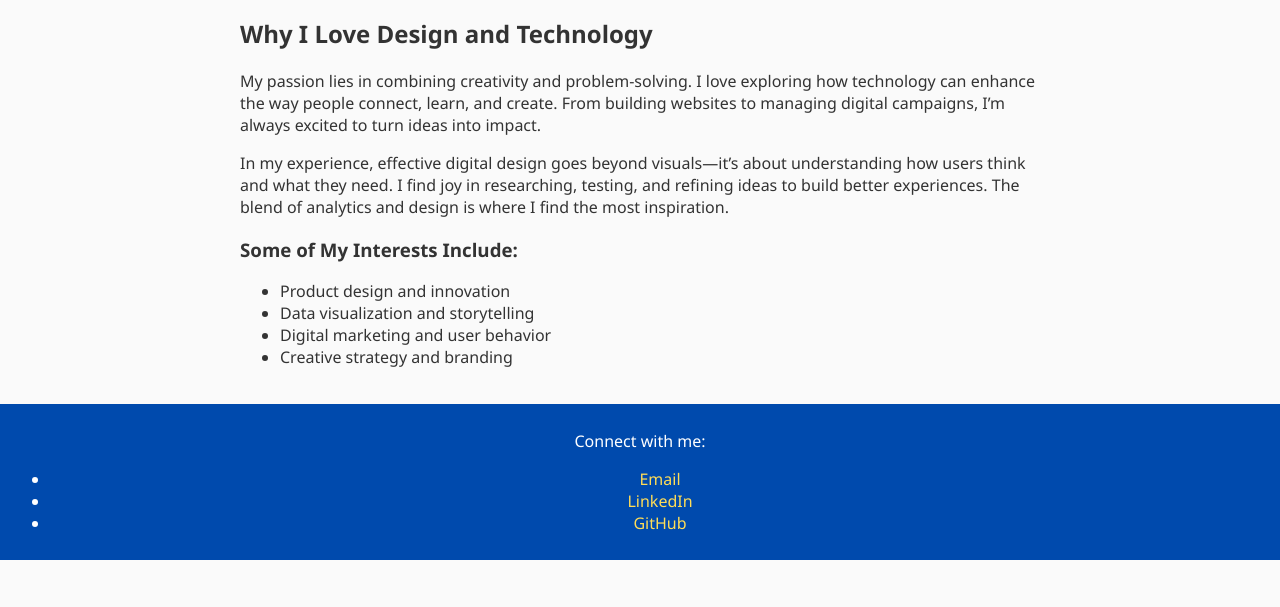
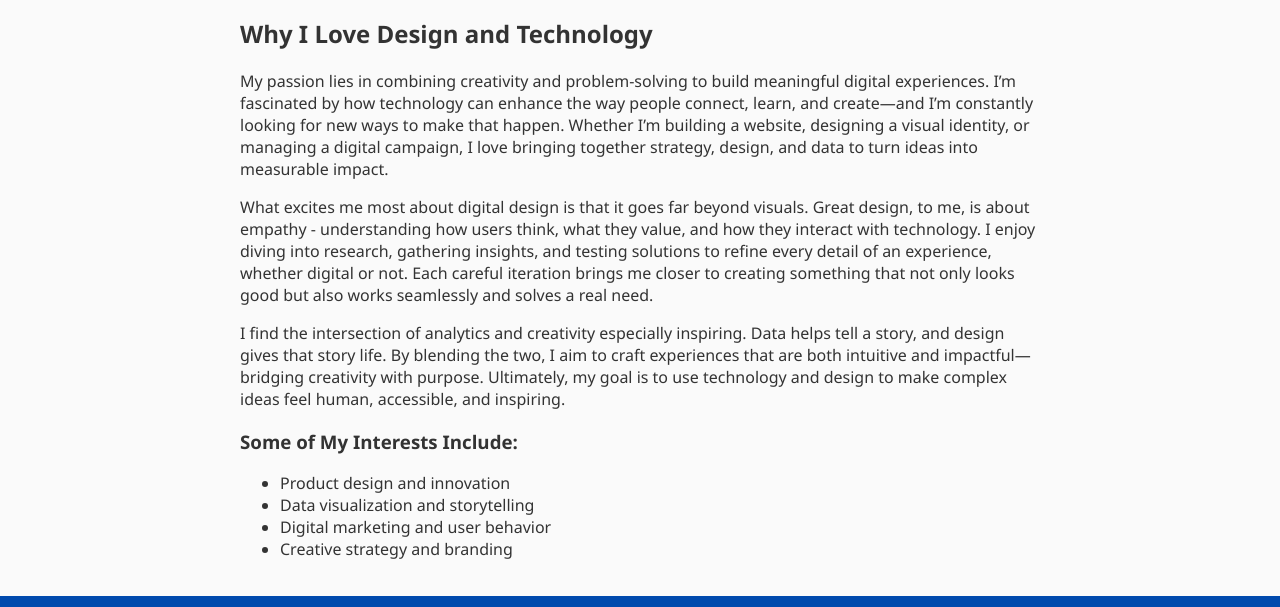
Before and after one commit to giannidiarbi/my-website, a plain HTML site: page about.html in a window 1280 px wide. Shown: the part 716-1323 px from the top of the page. Before the commit the page ends 1276 px from the top, so only its background shows below. Drawn offline with Linux system fonts and the light colour scheme.

Commit message:
Update about.html

```diff
--- a/about.html
+++ b/about.html
@@ -19,14 +19,20 @@
         <img src="https://www.itagroup.com/filesimages/Insights/Articles/FY%2019%2020/Supporting%20Imagery/DesignThinking.jpg?timestamp=1660854661319" alt="Design Thinking Diagram" class="main-img">
         <h2>Why I Love Design and Technology</h2>
         <p>
-            My passion lies in combining creativity and problem-solving.
-            I love exploring how technology can enhance the way people connect, learn, and create.
-            From building websites to managing digital campaigns, I’m always excited to turn ideas into impact.
+            My passion lies in combining creativity and problem-solving to build meaningful digital experiences.
+            I’m fascinated by how technology can enhance the way people connect, learn, and create—and I’m constantly looking for new ways to make that happen.
+            Whether I’m building a website, designing a visual identity, or managing a digital campaign, I love bringing together strategy, design, and data to turn ideas into measurable impact.
         </p>
         <p>
-            In my experience, effective digital design goes beyond visuals—it’s about understanding how users think and what they need.
-            I find joy in researching, testing, and refining ideas to build better experiences.
-            The blend of analytics and design is where I find the most inspiration.
+            What excites me most about digital design is that it goes far beyond visuals.
+            Great design, to me, is about empathy - understanding how users think, what they value, and how they interact with technology.
+            I enjoy diving into research, gathering insights, and testing solutions to refine every detail of an experience, whether digital or not.
+            Each careful iteration brings me closer to creating something that not only looks good but also works seamlessly and solves a real need.
+        </p>
+        <p>
+            I find the intersection of analytics and creativity especially inspiring. Data helps tell a story, and design gives that story life.
+            By blending the two, I aim to craft experiences that are both intuitive and impactful—bridging creativity with purpose.
+            Ultimately, my goal is to use technology and design to make complex ideas feel human, accessible, and inspiring.
         </p>
 
         <h3>Some of My Interests Include:</h3>
```
